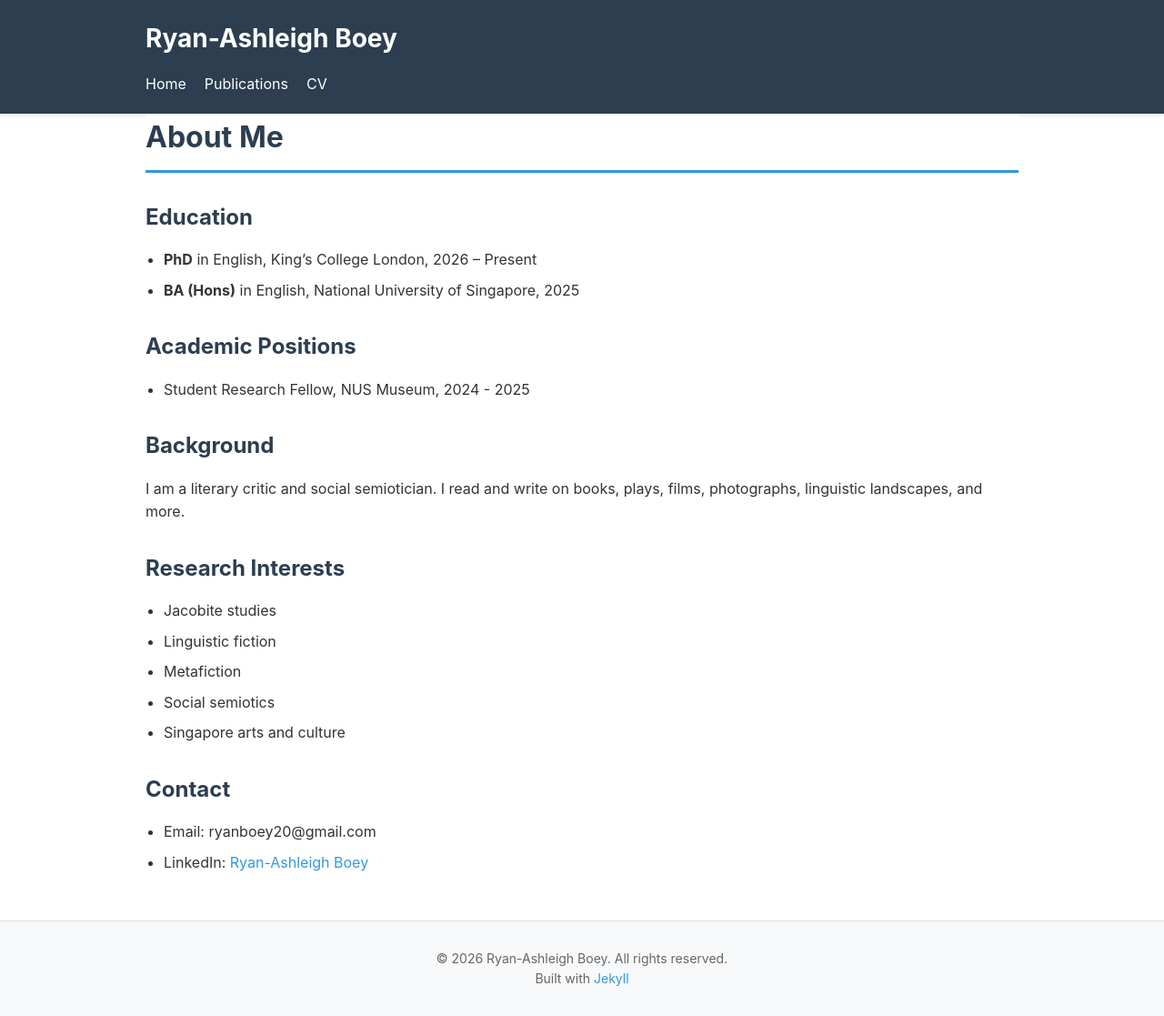
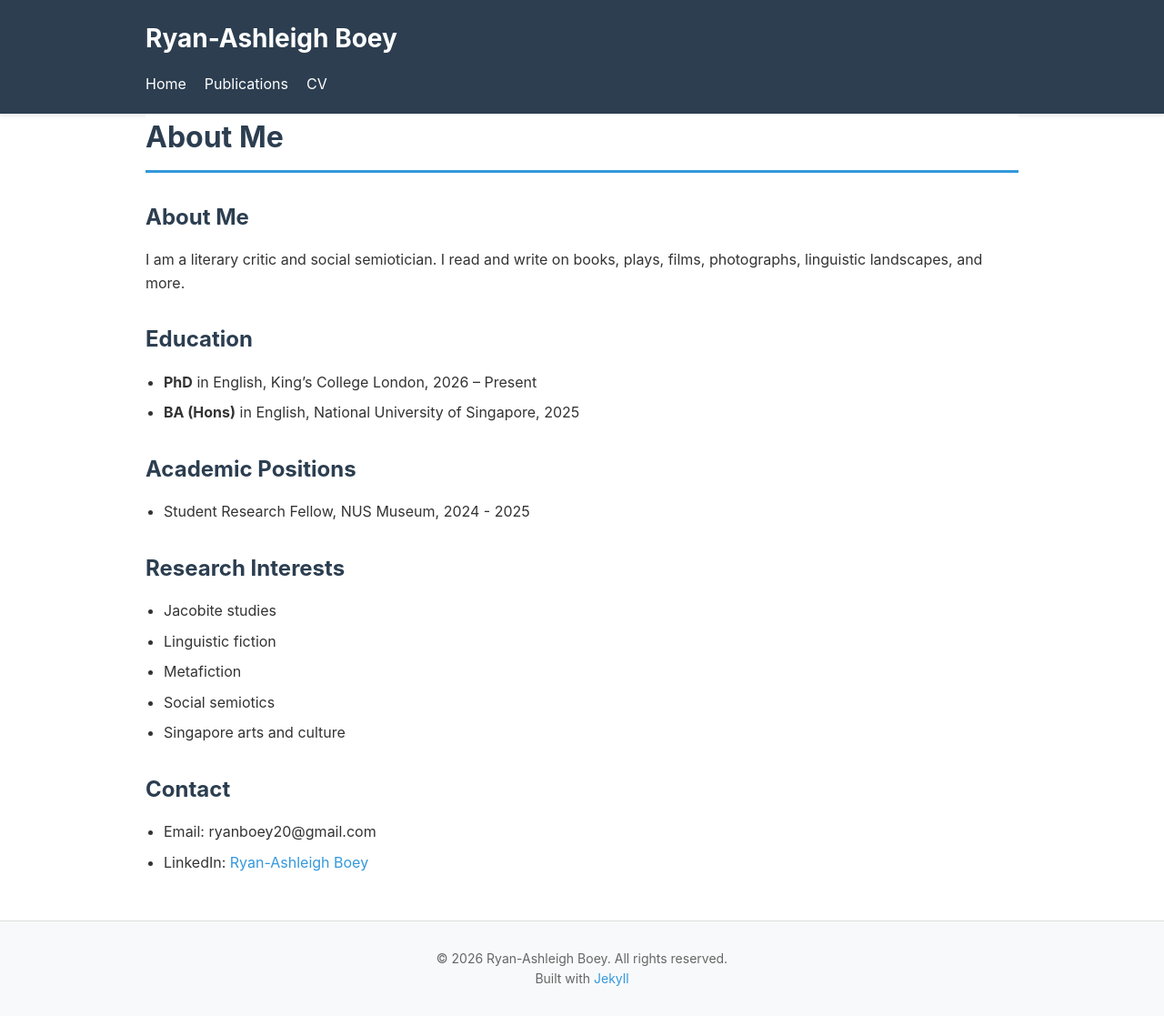
Before and after one commit to r-boey/r-boey.github.io, a Jekyll site: the page built from index.md, in a window 1280 px wide. Shown: the whole page at 91% size. Built offline with Jekyll 4.4.1, drawn with Linux system fonts in a browser that asks for light colours; our own code applies the rules of GitHub Pages for plain Markdown files; part of the change alters nothing that is shown.

Commit message:
Revise About Me section and update title
Moved background information to a new section and updated title.

```diff
--- a/index.md
+++ b/index.md
@@ -1,7 +1,11 @@
 ---
 layout: default
-title: About Me
+title:
 ---
+
+## About Me
+
+I am a literary critic and social semiotician. I read and write on books, plays, films, photographs, linguistic landscapes, and more.
 
 ## Education
 
@@ -11,10 +15,6 @@ title: About Me
 ## Academic Positions
 
 - Student Research Fellow, NUS Museum, 2024 - 2025
-
-## Background
-
-I am a literary critic and social semiotician. I read and write on books, plays, films, photographs, linguistic landscapes, and more.
 
 ## Research Interests
 
```
